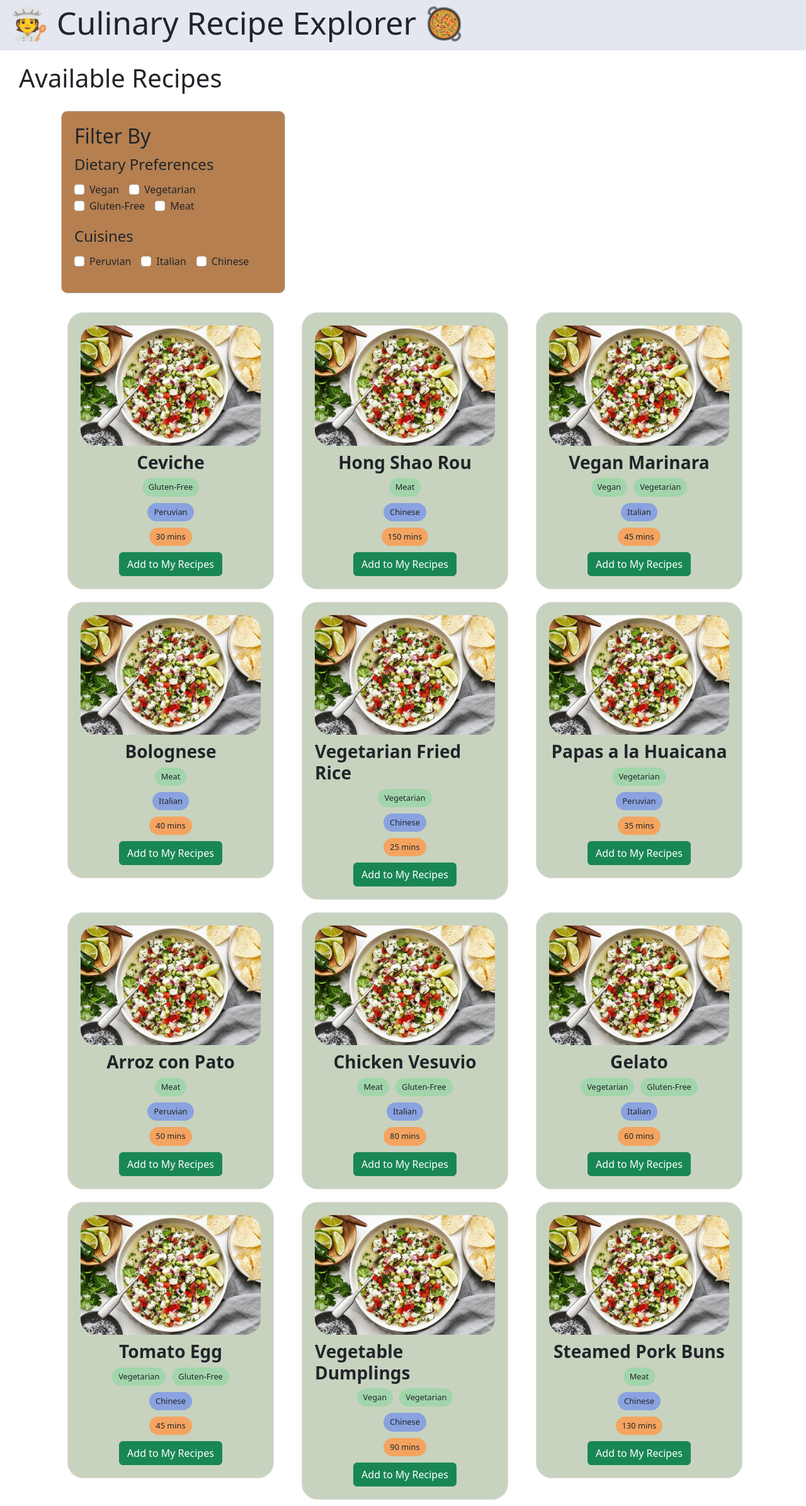
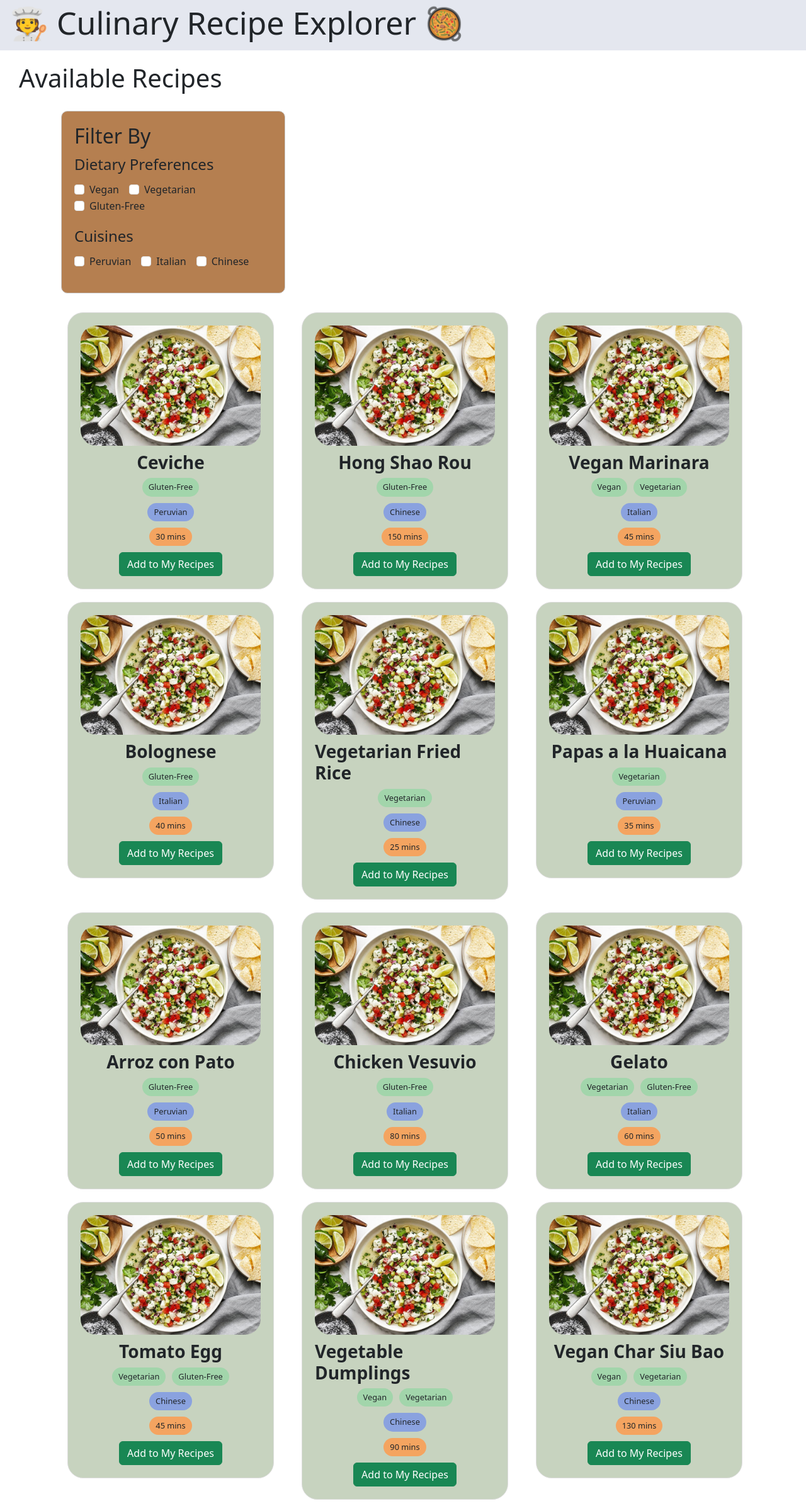
Before and after one commit to angelay1006/CS1300-Development, a React (Create React App) app: page / in a window 1280 px wide. Shown: the whole page at 63% size. Built offline with nearby package versions, Linux system fonts and the light colour scheme.

Commit message:
fixed filtering

```diff
--- a/src/App.js
+++ b/src/App.js
@@ -4,6 +4,8 @@ import recipes from './components/Recipes';
 import 'bootstrap/dist/css/bootstrap.min.css';
 import React, { useState, useEffect } from 'react';
 import FilterComponent from './components/Filter';
+import Sort from './components/Sort'; // Import the Sort component
+
 
 
 
--- a/src/components/Filter.jsx
+++ b/src/components/Filter.jsx
@@ -57,15 +57,6 @@ const FilterComponent = ({onFilterChange}) => {
                     onChange={handleDietaryChange}
                     value="Gluten-Free"
                 />
-                <Form.Check
-                    inline
-                    label="Meat"
-                    name="dietary-preferences"
-                    type="checkbox"
-                    id="dietary-preference-meat"
-                    onChange={handleDietaryChange}
-                    value="Meat"
-                />
             </div>
 
 
--- a/src/components/Header.jsx
+++ b/src/components/Header.jsx
@@ -1,5 +1,4 @@
 import React from 'react';
-import './Header.css';
 
 const Header = () => {
     const headerStyle = {
--- a/src/components/Recipes.jsx
+++ b/src/components/Recipes.jsx
@@ -12,7 +12,7 @@ const recipes = [
     {
         id: 2,
         title: 'Hong Shao Rou',
-        dietaryPreference: ['Meat'],
+        dietaryPreference: ['Gluten-Free'],
         cuisine: 'Chinese',
         prepTime: 150,
         imageUrl: ceviche,
@@ -28,7 +28,7 @@ const recipes = [
     {
         id: 4,
         title: 'Bolognese',
-        dietaryPreference: ['Meat'],
+        dietaryPreference: ['Gluten-Free'],
         cuisine: 'Italian',
         prepTime: 40,
         imageUrl: ceviche,
@@ -52,7 +52,7 @@ const recipes = [
     {
         id: 7,
         title: 'Arroz con Pato',
-        dietaryPreference: ['Meat'],
+        dietaryPreference: ['Gluten-Free'],
         cuisine: 'Peruvian',
         prepTime: 50,
         imageUrl: ceviche,
@@ -60,7 +60,7 @@ const recipes = [
     {
         id: 8,
         title: 'Chicken Vesuvio',
-        dietaryPreference: ['Meat', 'Gluten-Free'],
+        dietaryPreference: ['Gluten-Free'],
         cuisine: 'Italian',
         prepTime: 80,
         imageUrl: ceviche,
@@ -91,8 +91,8 @@ const recipes = [
     },
     {
         id: 12,
-        title: 'Steamed Pork Buns',
-        dietaryPreference: ['Meat'],
+        title: 'Vegan Char Siu Bao',
+        dietaryPreference: ['Vegan', 'Vegetarian'],
         cuisine: 'Chinese',
         prepTime: 130,
         imageUrl: ceviche
--- a/src/components/Sort.jsx
+++ b/src/components/Sort.jsx
@@ -1 +1,21 @@
 import React, {useState} from 'react';
+import Dropdown from 'react-bootstrap/Dropdown';
+
+
+const Sort = ({onSortChange}) => {
+    return (
+        <Dropdown>
+            <Dropdown.Toggle variant="success" id="dropdown-sort">
+                Sort by Prep Time
+            </Dropdown.Toggle>
+
+            <Dropdown.Menu>
+                <Dropdown.Item onClick={() => onSortChange('default')}>Default</Dropdown.Item>
+                <Dropdown.Item onClick={() => onSortChange('asc')}>Low to High</Dropdown.Item>
+                <Dropdown.Item onClick={() => onSortChange('desc')}>High to Low</Dropdown.Item>
+            </Dropdown.Menu>
+        </Dropdown>
+    );
+};
+
+export default Sort;
```
Also changed, not shown: src/components/Header.css (deleted).
